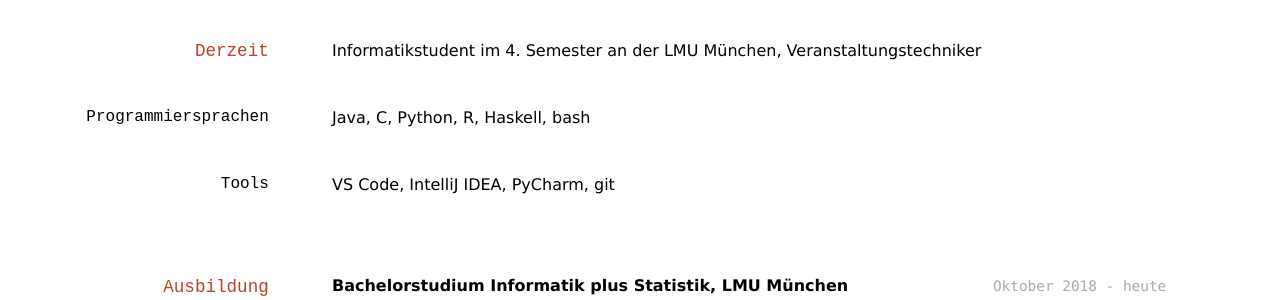
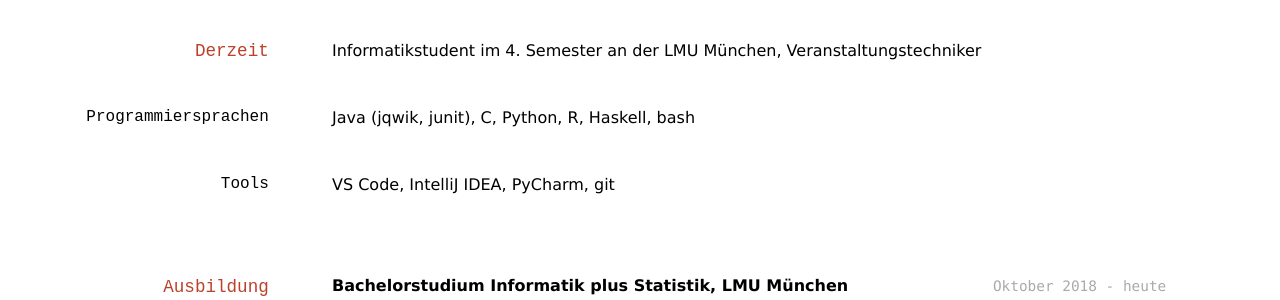
Before and after one commit to cluuu/markdown-cv, a Jekyll site: the page built from index.md, in a window 1280 px wide. Shown: the part 142-442 px from the top of the page. Built offline with Jekyll 4.4.1, drawn with Linux system fonts in a browser that asks for light colours.

Commit message:
Update index.md

```diff
--- a/index.md
+++ b/index.md
@@ -16,7 +16,7 @@ Informatikstudent im 4. Semester an der LMU München, Veranstaltungstechniker
 
 ### Programmiersprachen
 
-Java, C, Python, R, Haskell, bash
+Java (jqwik, junit), C, Python, R, Haskell, bash
 
 ### Tools
 
```
Also changed, not shown: other parts of index.md (+1 -1 lines).
